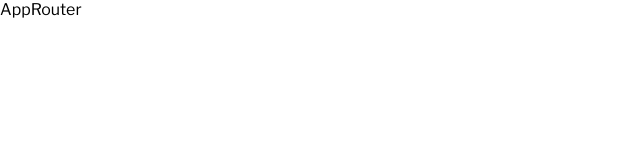
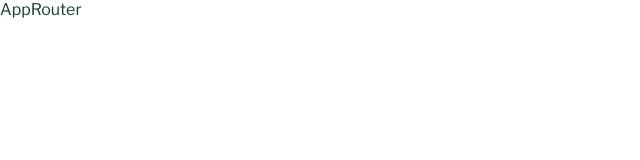
Before and after one commit to JENIA89/E-commerce-client, a React (Create React App) app: page / in a window 1280 px wide. Shown: the top 160 px of the page, without its empty margins (0-640 px from the left). Built offline with nearby package versions, Linux system fonts and the light colour scheme.

Commit message:
feat: add routes folder

```diff
--- /dev/null
+++ b/src/router/PublicRoute/index.tsx
@@ -0,0 +1,5 @@
+import React, { FC } from 'react';
+
+const PublicRoute: FC = (): JSX.Element => <div>Public</div>;
+
+export default PublicRoute;
--- a/src/router/index.tsx
+++ b/src/router/index.tsx
@@ -1,7 +1,5 @@
 import React from 'react';
 
-const AppRouter = () => {
-  return <div>AppRouter</div>;
-};
+const AppRouter = () => <div>AppRouter</div>;
 
 export default AppRouter;
--- a/src/styles/global.ts
+++ b/src/styles/global.ts
@@ -1,4 +1,5 @@
 import { createGlobalStyle } from 'styled-components';
+import { theme } from './theme';
 
 export const GlobalStyles = createGlobalStyle`
 @import url('https://fonts.googleapis.com/css2?family=Libre+Franklin:wght@300;400;500;600&family=Manrope:wght@200&display=swap');
@@ -14,5 +15,7 @@ export const GlobalStyles = createGlobalStyle`
     font-family: 'Libre Franklin', sans-serif;
     overflow: hidden;
     box-sizing: border-box;
+    background-color: #fff;
+    color: ${theme.colors.green};
   }
 `;
```
Also changed, not shown: src/router/PrivateRoute/index.tsx (added, +11 -0 lines).
